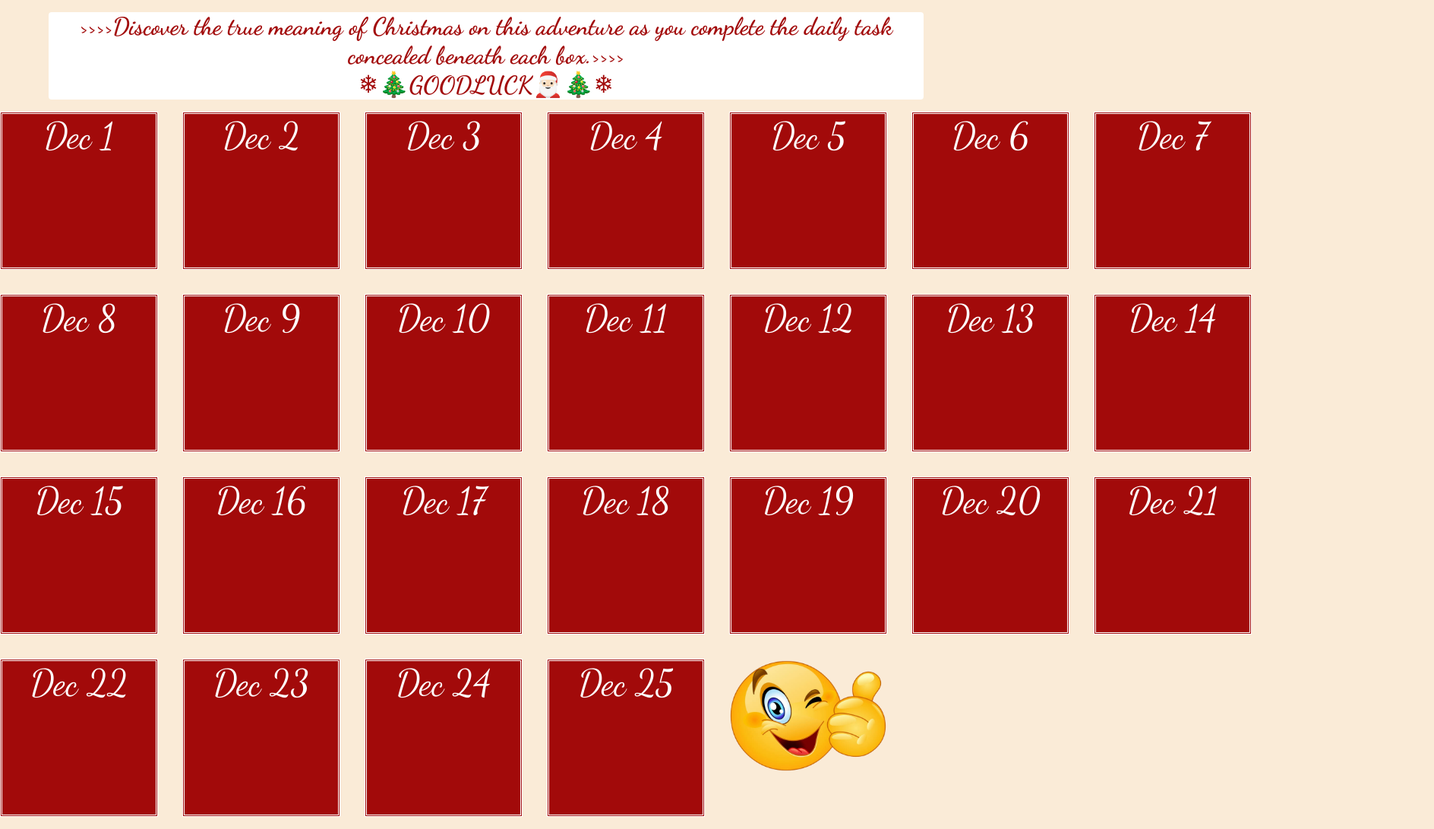
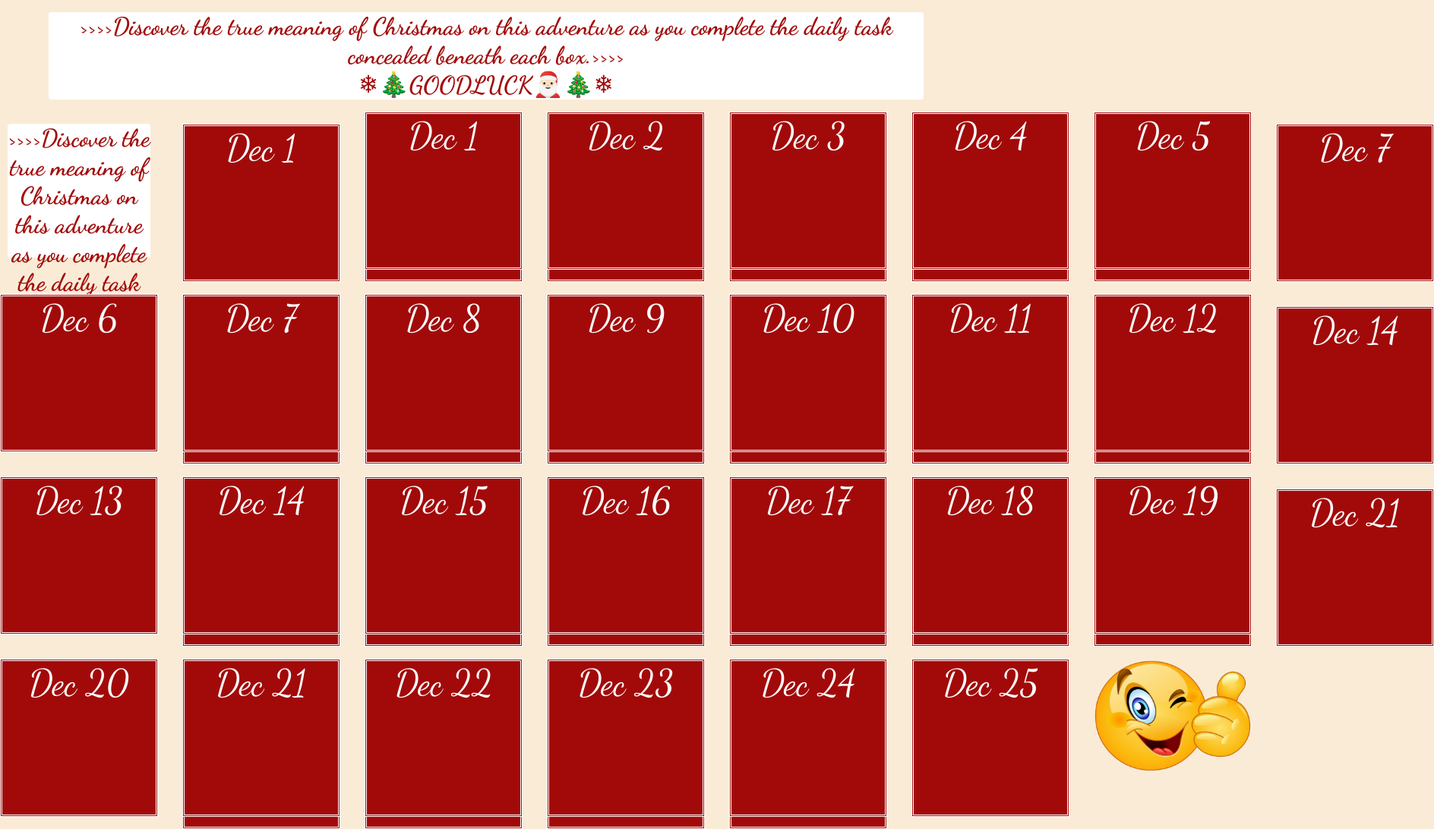
Before and after one commit to MM696/Calender, a plain HTML site: page 1.0_Calender/index.html in a window 1280 px wide. Shown: the whole page at 76% size, 1888 px wide, since content can reach past the window. Drawn offline with Linux system fonts and the light colour scheme; a web font is replaced by a local one.

Commit message:
Update index.html

```diff
--- a/1.0_Calender/index.html
+++ b/1.0_Calender/index.html
@@ -12,7 +12,56 @@
 <link href="https://fonts.googleapis.com/css2?family=Dancing+Script:wght@400..700&family=Playfair+Display:ital,wght@0,400..900;1,400..900&display=swap" rel="stylesheet">
 <body>
     <div id="instruction">>>>>Discover the true meaning of Christmas on this adventure as you complete the daily task concealed beneath each box.>>>> <br>❄🎄GOODLUCK🎅🏻🎄❄</br></div>
+   <div class="container"><!DOCTYPE html>
+<html lang="en">
+<head>
+    <meta charset="UTF-8">
+    <meta name="viewport" content="width=device-width, initial-scale=1.0">
+    <title>Christmas Calender</title>
+    <link rel="stylesheet" href="./styles.css"/>
+</head>
+
+<link rel="preconnect" href="https://fonts.googleapis.com">
+<link rel="preconnect" href="https://fonts.gstatic.com" crossorigin>
+<link href="https://fonts.googleapis.com/css2?family=Dancing+Script:wght@400..700&family=Playfair+Display:ital,wght@0,400..900;1,400..900&display=swap" rel="stylesheet">
+<body>
+    <div id="instruction">>>>>Discover the true meaning of Christmas on this adventure as you complete the daily task hidden beneath each box.>>>> <br>❄🎄GOODLUCK🎅🏻🎄❄</br></div>
    <div class="container">
+   <div class="first box">Dec 1</div>
+   <div class="second box">Dec 2</div>
+   <div class="third box">Dec 3</div>
+   <div class="fourth box">Dec 4</div>
+   <div class="fifth box">Dec 5</div>
+   <div class="sixth box">Dec 6</div>
+   <div class="seventh box">Dec 7</div>
+   <div class="eight box">Dec 8</div>
+   <div class="nineth box">Dec 9</div>
+   <div class="tenth box">Dec 10</div>
+   <div class="eleventh box">Dec 11</div>
+   <div class="twelveth box">Dec 12</div>
+   <div class="thirteenth box">Dec 13</div>
+   <div class="fourteenth box">Dec 14</div>
+   <div class="fifteenth box">Dec 15</div>
+   <div class="sixteenth box">Dec 16</div>
+   <div class="seventeenth box">Dec 17</div>
+   <div class="eighteenth box">Dec 18</div>
+   <div class="nineteenth box">Dec 19</div>
+   <div class="twentieth box">Dec 20</div>
+   <div class="twentyfirst box">Dec 21</div>
+   <div class="twentysecond box">Dec 22</div>
+   <div class="twentythird box">Dec 23</div>
+   <div class="twentyfourth box">Dec 24</div>
+   <div class="twentyfifth box">Dec 25</div>
+   <img src="./images/Pic26.png" alt="thumbup and wink emoji" width="100%" />
+</div>
+
+
+
+
+
+    <script src="./index.js" charset="utf-8"></script>
+</body>
+</html>
    <div class="first box">Dec 1</div>
    <div class="second box">Dec 2</div>
    <div class="third box">Dec 3</div>
```
